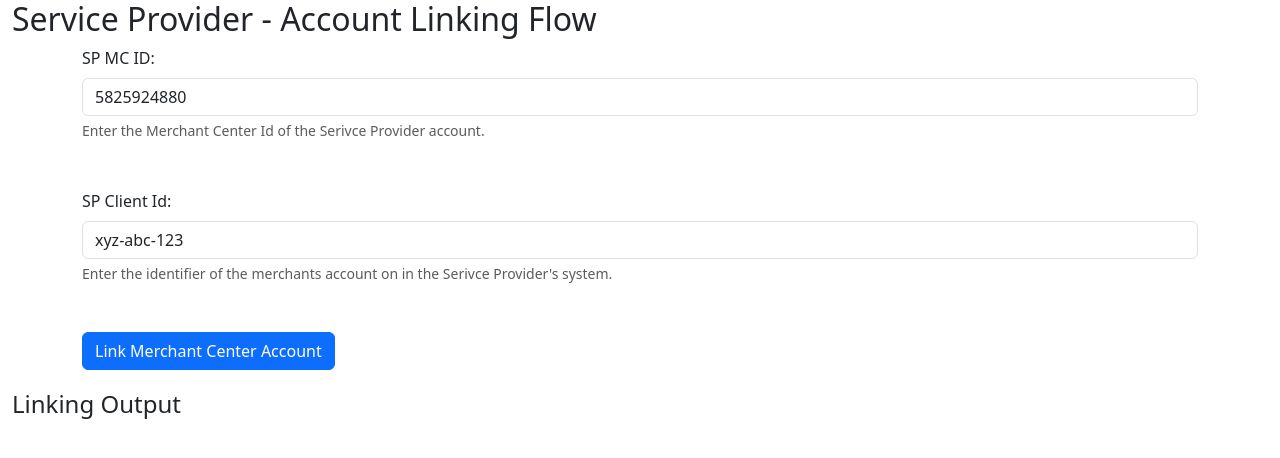
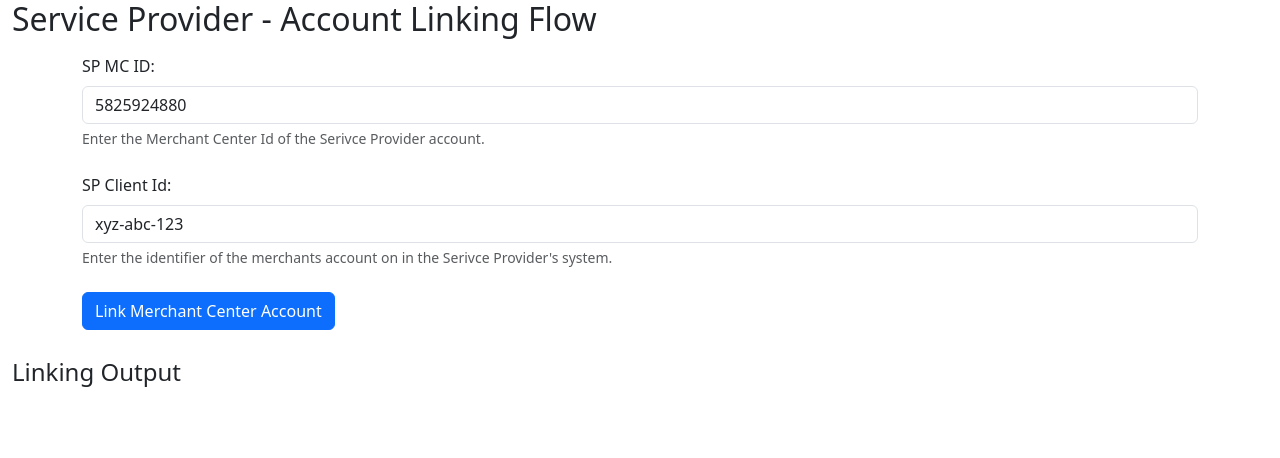
Before and after one commit to dwdii/dwdii.github.io, a Jekyll site: the page sp2/index.html, which Jekyll copies as it is, in a window 1280 px wide. Shown: the top 458 px of the page. Built offline with Jekyll 4.4.1, drawn with Linux system fonts in a browser that asks for light colours.

Commit message:
Update heading and adjust margin classes in index.html

```diff
--- a/sp2/index.html
+++ b/sp2/index.html
@@ -9,25 +9,25 @@
 </head>
 <body>
 <div class="container-xxl mt-7">
-	<h2>Service Provider - Account Linking Flow</h2>
+	<h2 class="mb-3">Service Provider - Account Linking Flow</h2>
 
 	<fieldset>
 		<div class="container-md">
-			<div class="mb-5">
+			<div class="mb-4">
 				<label for="spmcid" class="form-label">SP MC ID:</label>
 				<input type="text" id="spmcid" name="spmcid" class="form-control" value="5825924880">
 				<div id="spmcidHelpBlock" class="form-text">
 					Enter the Merchant Center Id of the Serivce Provider account.
 				</div>
 			</div>
-			<div class="mb-5">
+			<div class="mb-4">
 				<label for="spclientid" class="form-label">SP Client Id:</label>
 				<input type="text" id="spclientid" name="spclientid" class="form-control" value="xyz-abc-123">
 				<div id="spmcidHelpBlock" class="form-text">
 					Enter the identifier of the merchants account on in the Serivce Provider's system.
 				</div>
 			</div>
-			<div class="mb-3 mt-3">
+			<div class="mb-4">
 				<button id="linkButton" class="btn btn-primary">Link Merchant Center Account</button>
 			</div>
 		</div>
```
